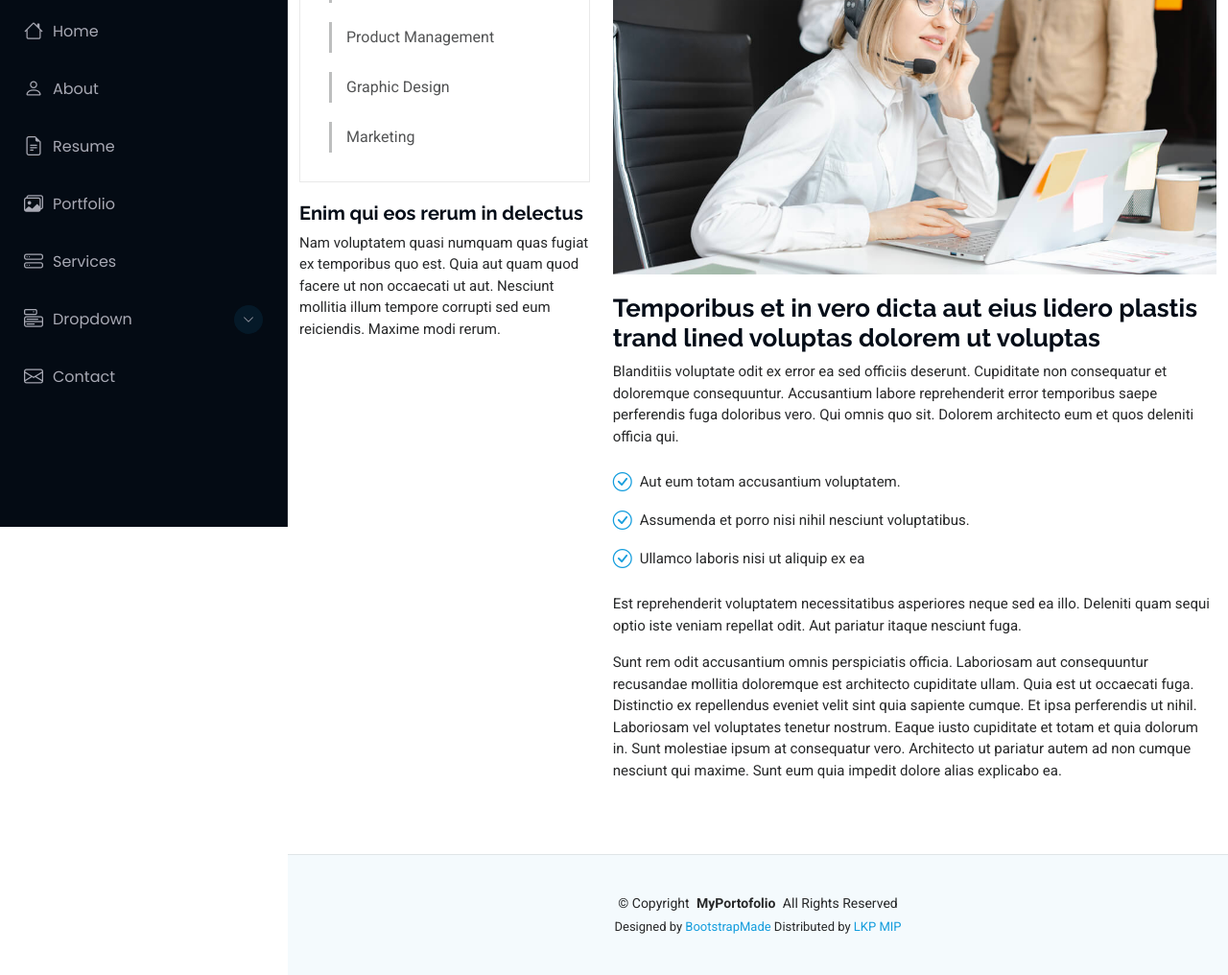
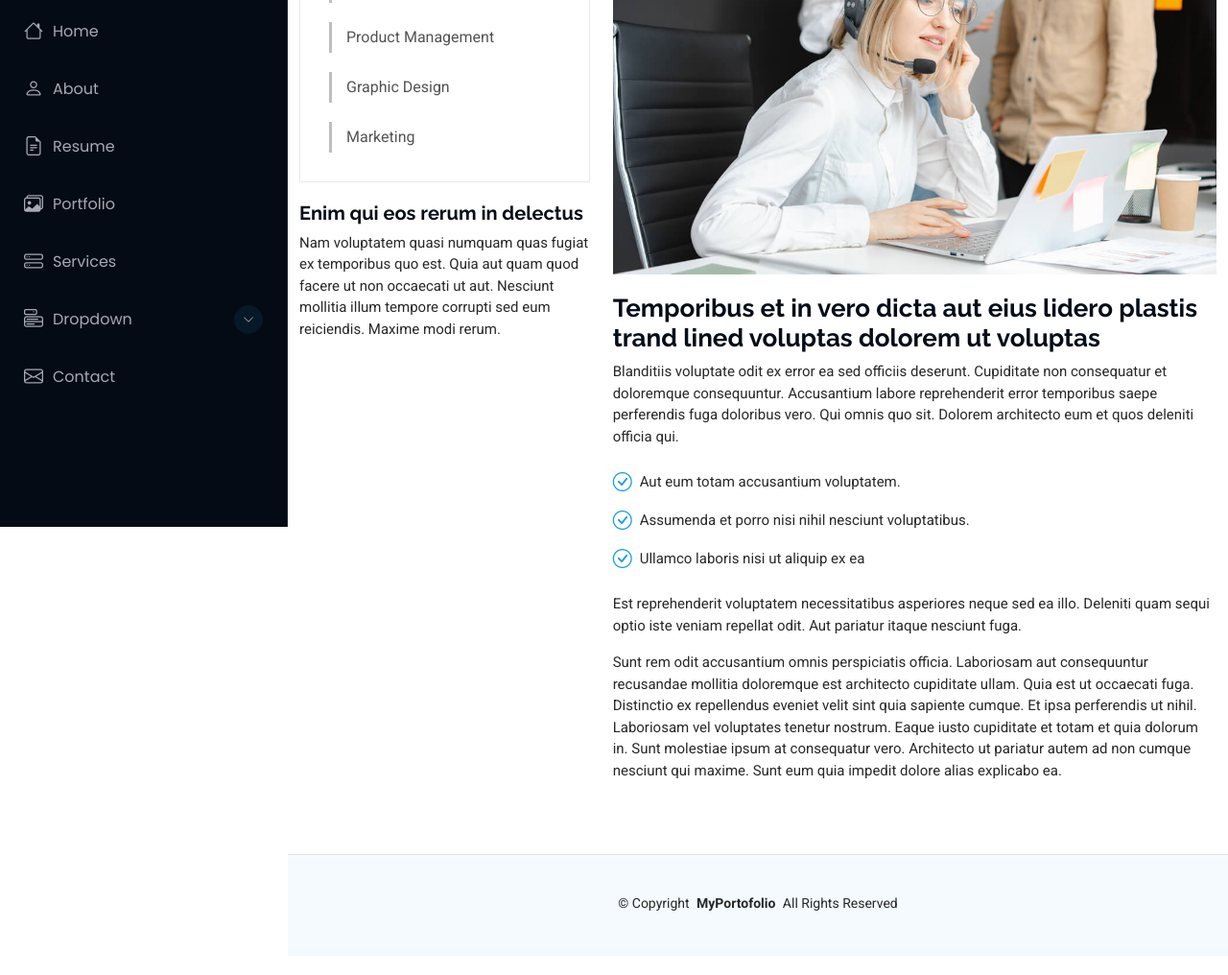
Before and after one commit to Wannfnka/Riswan-Portofolio, a plain HTML site: page service-details.html in a window 1280 px wide. Shown: the part 251-1267 px from the top of the page at 96% size. Drawn offline with Linux system fonts and the light colour scheme.

Commit message:
Update service-details.html

```diff
--- a/service-details.html
+++ b/service-details.html
@@ -162,8 +162,6 @@
         <!-- You can delete the links only if you've purchased the pro version. -->
         <!-- Licensing information: https://bootstrapmade.com/license/ -->
         <!-- Purchase the pro version with working PHP/AJAX contact form: [buy-url] -->
-        Designed by <a href="https://bootstrapmade.com/">BootstrapMade</a> Distributed by <a href="https://lkpmipkotabaru.web.id/">LKP MIP</a>
-      </div>
     </div>
 
   </footer>
```
